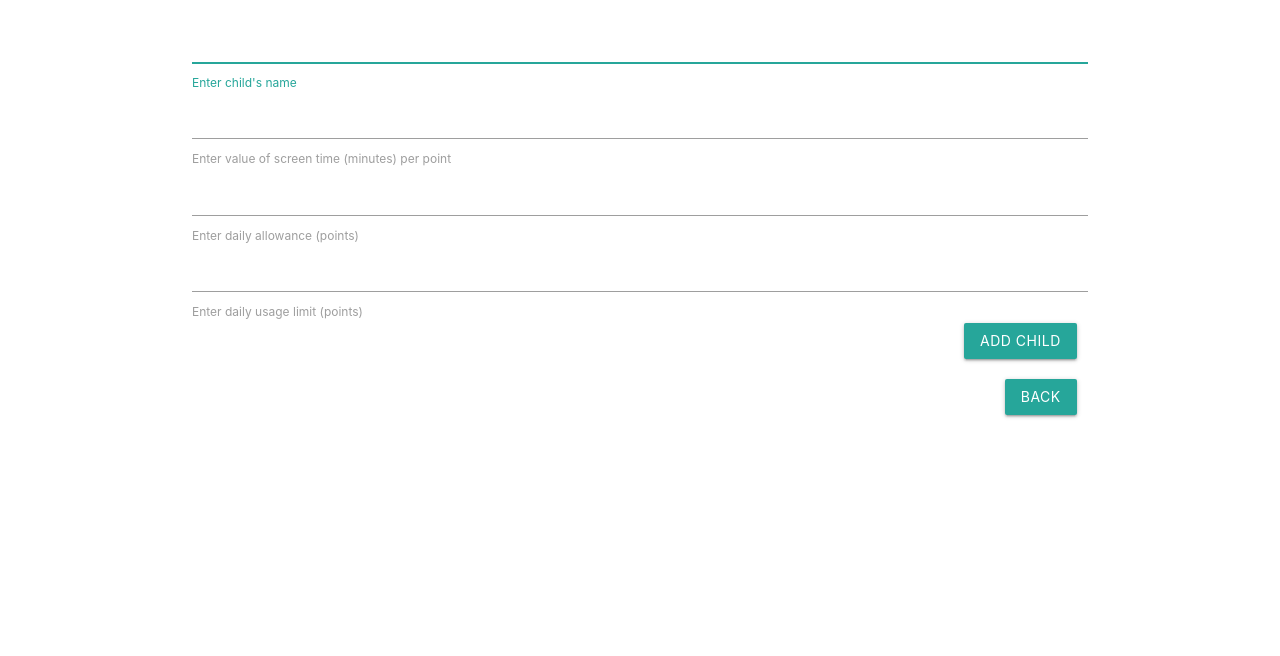
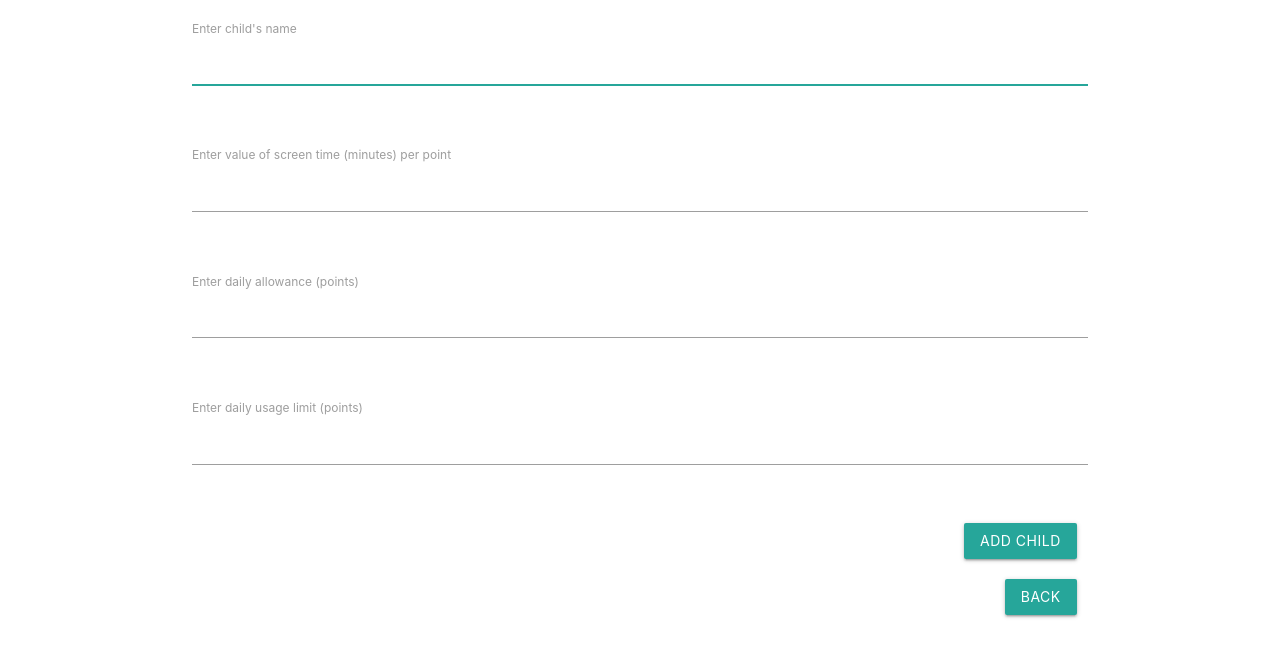
Before and after one commit to AnkitB125/ScreenWise, a website: page public/child.html in a window 1280 px wide. Shown: the part 190-846 px from the top of the page. Before the commit the page ends 800 px from the top, so only its background shows below. Drawn offline with nearby package versions, Linux system fonts and the light colour scheme.

Commit message:
Child - updated UI to show label before input field, consistent with new timer form in development

```diff
--- a/public/child.html
+++ b/public/child.html
@@ -23,21 +23,29 @@
                 <div class="row">
                     <h2>Add a Child</h2>
                     <form id="addChildForm">
+                        <label>Enter child's name</label>
                         <input type="text" type="text" id="childName" class="validate" required>
-                        <label for="childName">Enter child's name</label>
+                        <div class="space-above-50"></div>
+
+                        <label>Enter value of screen time (minutes) per point</label>
                         <input type="number" type="number" id="minutesPerPoint" class="validate" required>
-                        <label for="minutesPerPoint">Enter value of screen time (minutes) per point</label>
+                        <div class="space-above-50"></div>
+
+                        <label>Enter daily allowance (points)&nbsp;&nbsp;</label><span class="label" id="dailyAllowanceMinutes"></span>
                         <input type="number" type="number" id="dailyAllowancePoints" onblur="calculateDailyAllowanceMinutes()" class="validate" required>
-                        <label for="dailyAllowancePoints">Enter daily allowance (points)&nbsp;&nbsp;</label><span class="label" id="dailyAllowanceMinutes"></span>
+                        <div class="space-above-50"></div>
+
+                        <label>Enter daily usage limit (points)&nbsp;&nbsp;</label><span class="label" id="dailyLimitMinutes"></span>
                         <input type="number" type="number" id="dailyLimitPoints" onblur="calculateDailyLimitMinutes()" class="validate" required>
-                        <label for="dailyLimitPoints">Enter daily usage limit (points)&nbsp;&nbsp;</label><span class="label" id="dailyLimitMinutes"></span>
+                        <div class="space-above-50"></div>
+
                         <div class="row">
                             <div class="col s12 right-align"><button type="submit" class="waves-effect waves-light btn" id="btnAddChild">Add Child</button></div>
                         </div>
                         <div class="row">
                             <div class="col s12 right-align"><button type="button" class="waves-effect waves-light btn" id="btnBack">Back</button></div>
                         </div>
-                        <div class="space-above-50"></div>
+
                         <div class="row">
                             <div class="error-msg-text" id="messageError"></div><div class="ok-msg-txt" id="messageOk"></div>
                         </div>
```
